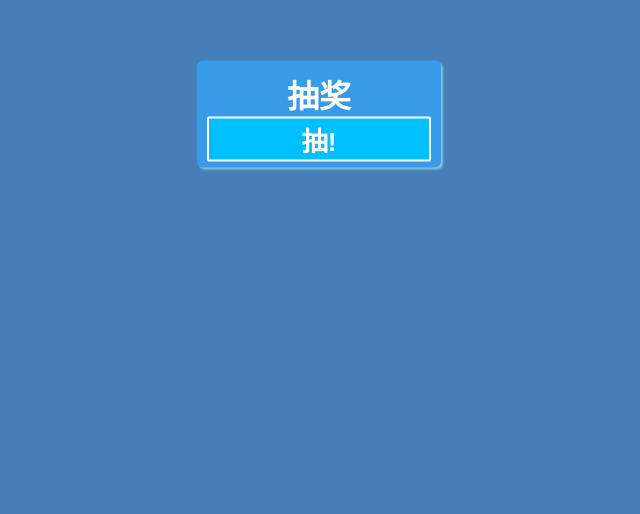
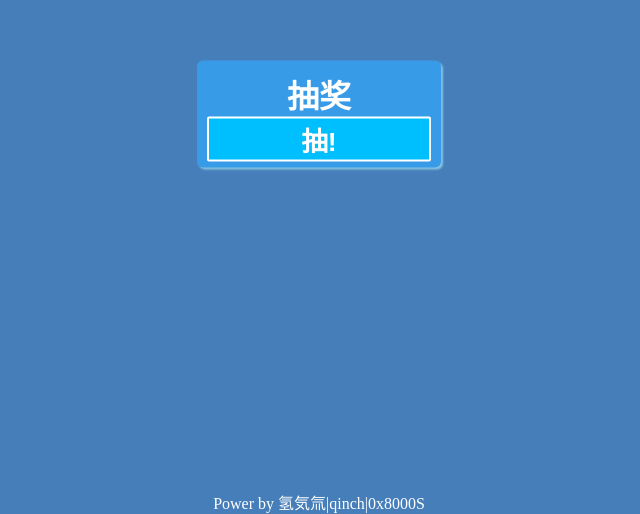
Before and after one commit to 0x8000S/CCJ, a plain HTML site: page index.html in a window 1280 px wide. Shown: the part 286-800 px from the top of the page, without its empty margins (321-961 px from the left). Drawn offline with Linux system fonts and the light colour scheme.

Commit message:
feat: 增加底部版权信息及修改奖品列表

```diff
--- a/index.html
+++ b/index.html
@@ -11,6 +11,7 @@
 		<h1 id="tit">抽奖</h1>
 		<button id="run"><h1>抽!</h1></button>
 	</div>
+	<p class="hit">Power by 氢気氚|qinch|0x8000S</p>
 	<script src="main.js"></script>
 </body>
 </html>
--- a/main.js
+++ b/main.js
@@ -1,6 +1,6 @@
 
 var testbtn = document.getElementById("run")
-var list = ['apple', 'banana', 'cow', 'dog', 'path', 'function']
+var list = ["可口可乐*6", "百事可乐*6",	"雪碧*6", "薯片*2", "奥利奥*2"]
 var root = document.querySelector(".root")
 
 function getRandomInt(min, max) {
--- a/style.css
+++ b/style.css
@@ -33,3 +33,10 @@ button {
 button:hover {
 	border: 2px solid rgb(39, 39, 39);
 }
+
+.hit {
+	position: absolute;
+	bottom: 0%;
+	left: 50%;
+	transform: translateX(-50%);
+}
```
